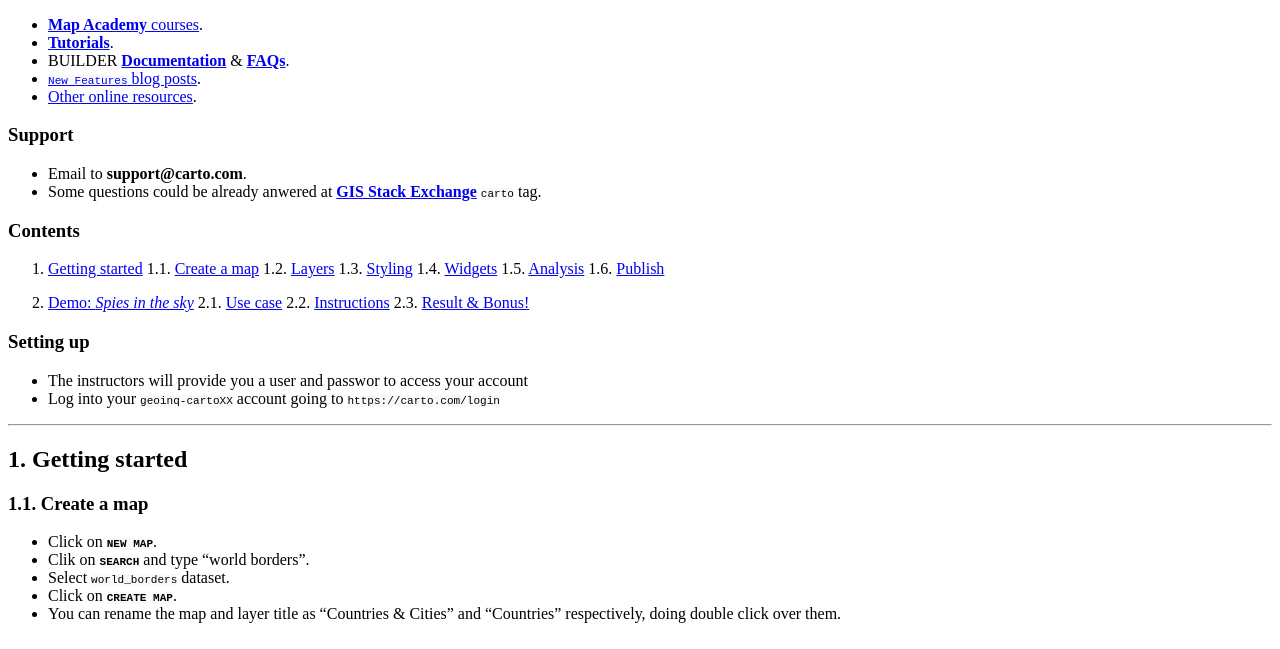
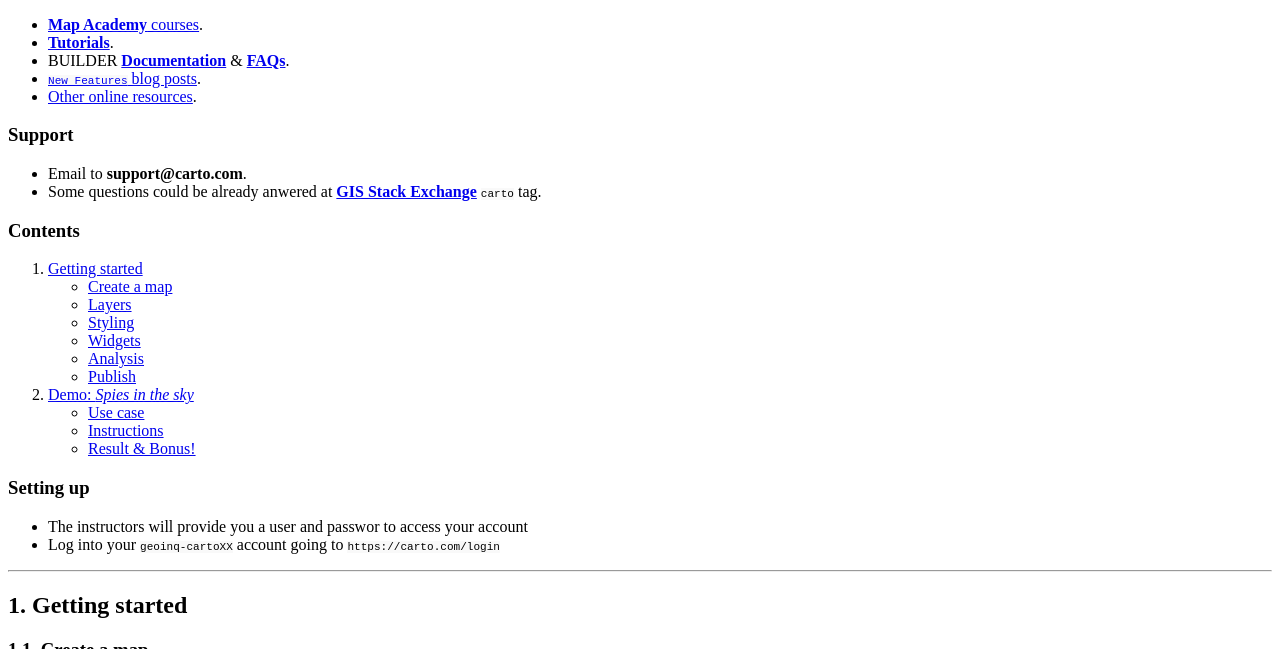
Before and after one commit to CartoDB/training, a Jekyll site: the page built from _posts/2016-11-05-geoinq-builder.md, in a window 1280 px wide and 900 px high, scrolled down 1791 px, cut to the strip 0-649 px from the top of the window. Built offline with Jekyll 4.4.1, drawn with Linux system fonts in a browser that asks for light colours; a style sheet for code colours, icons or effects is not loaded.

Commit message:
fix bullet points

```diff
--- a/_posts/2016-11-05-geoinq-builder.md
+++ b/_posts/2016-11-05-geoinq-builder.md
@@ -53,17 +53,17 @@
 ### Contents
 
 1. [Getting started](#getting-started)
-1.1. [Create a map](#map)
-1.2. [Layers](#layers)
-1.3. [Styling](#styling)
-1.4. [Widgets](#widgets)
-1.5. [Analysis](#analysis)
-1.6. [Publish](#publish)
+* [Create a map](#map)
+* [Layers](#layers)
+* [Styling](#styling)
+* [Widgets](#widgets)
+* [Analysis](#analysis)
+* [Publish](#publish)
 
 2. [Demo: *Spies in the sky*](#demo)
-2.1. [Use case](#usecase)
-2.2. [Instructions](#instructions)
-2.3. [Result & Bonus!](#result)
+* [Use case](#usecase)
+* [Instructions](#instructions)
+* [Result & Bonus!](#result)
 
 ### Setting up
 
```
